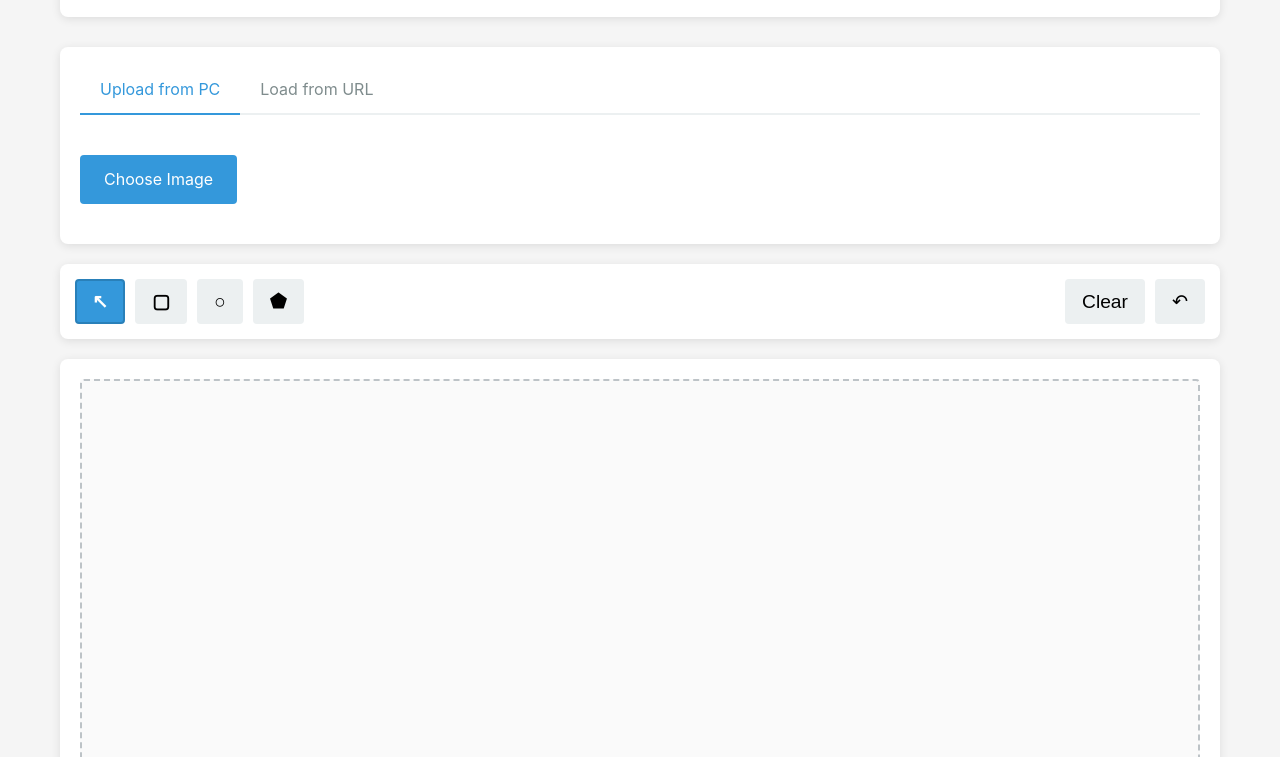
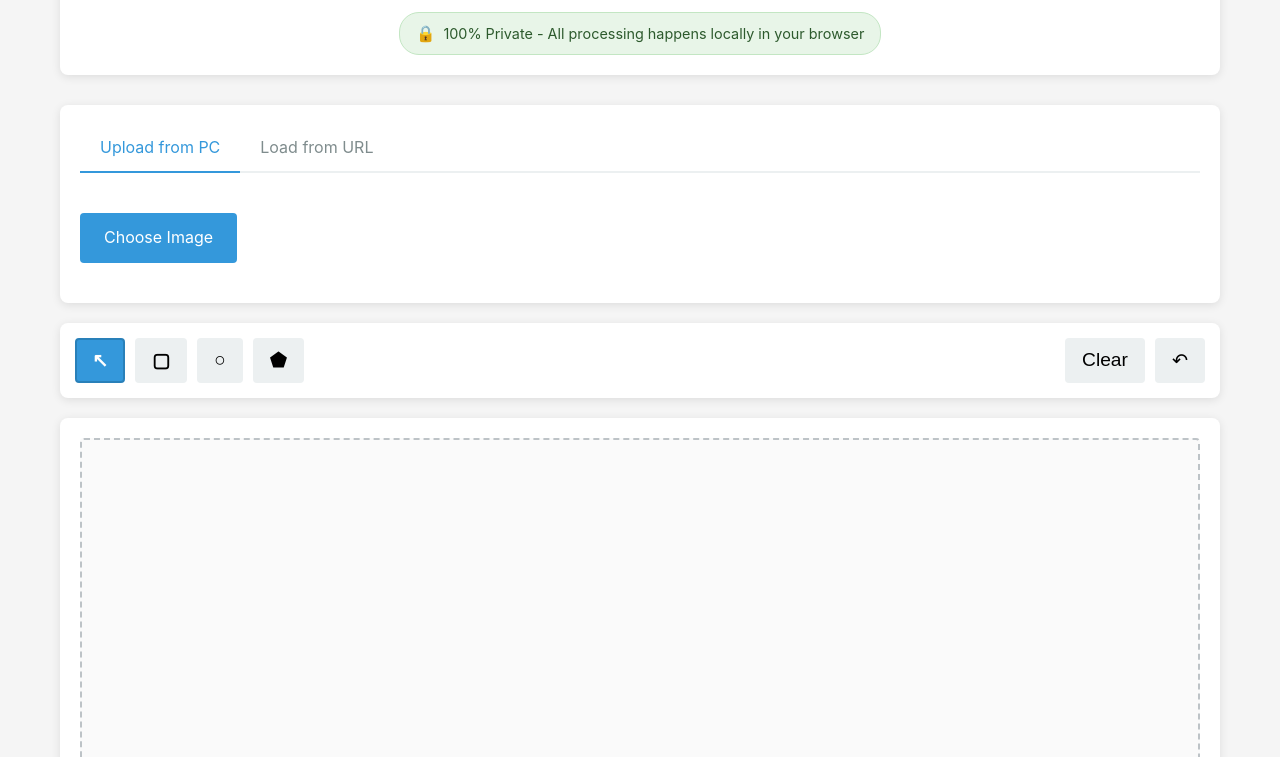
Before and after one commit to rmarfil3/image-map-poc, a plain HTML site: page index.html in a window 1280 px wide. Shown: the part 145-902 px from the top of the page. Drawn offline with Linux system fonts and the light colour scheme.

Commit message:
Add files via upload

```diff
--- a/index.html
+++ b/index.html
@@ -11,6 +11,10 @@
         <header>
             <h1>Image Map Generator</h1>
             <p>Create interactive HTML image maps with clickable areas</p>
+            <div class="privacy-badge">
+                <span class="badge-icon">🔒</span>
+                <span>100% Private - All processing happens locally in your browser</span>
+            </div>
         </header>
 
         <main>
@@ -160,6 +164,8 @@
         </div>
     </div>
 
+
+
     <script src="script.js"></script>
 </body>
 </html>
--- a/styles.css
+++ b/styles.css
@@ -502,6 +502,24 @@ header p {
     margin-top: 20px;
 }
 
+/* Privacy Badge */
+.privacy-badge {
+    display: inline-flex;
+    align-items: center;
+    gap: 8px;
+    background: #e8f5e8;
+    color: #2d5a2d;
+    padding: 8px 16px;
+    border-radius: 20px;
+    font-size: 0.9em;
+    margin-top: 15px;
+    border: 1px solid #c3e6c3;
+}
+
+.badge-icon {
+    font-size: 1.1em;
+}
+
 /* Animations */
 @keyframes fadeIn {
     from { opacity: 0; }
```
